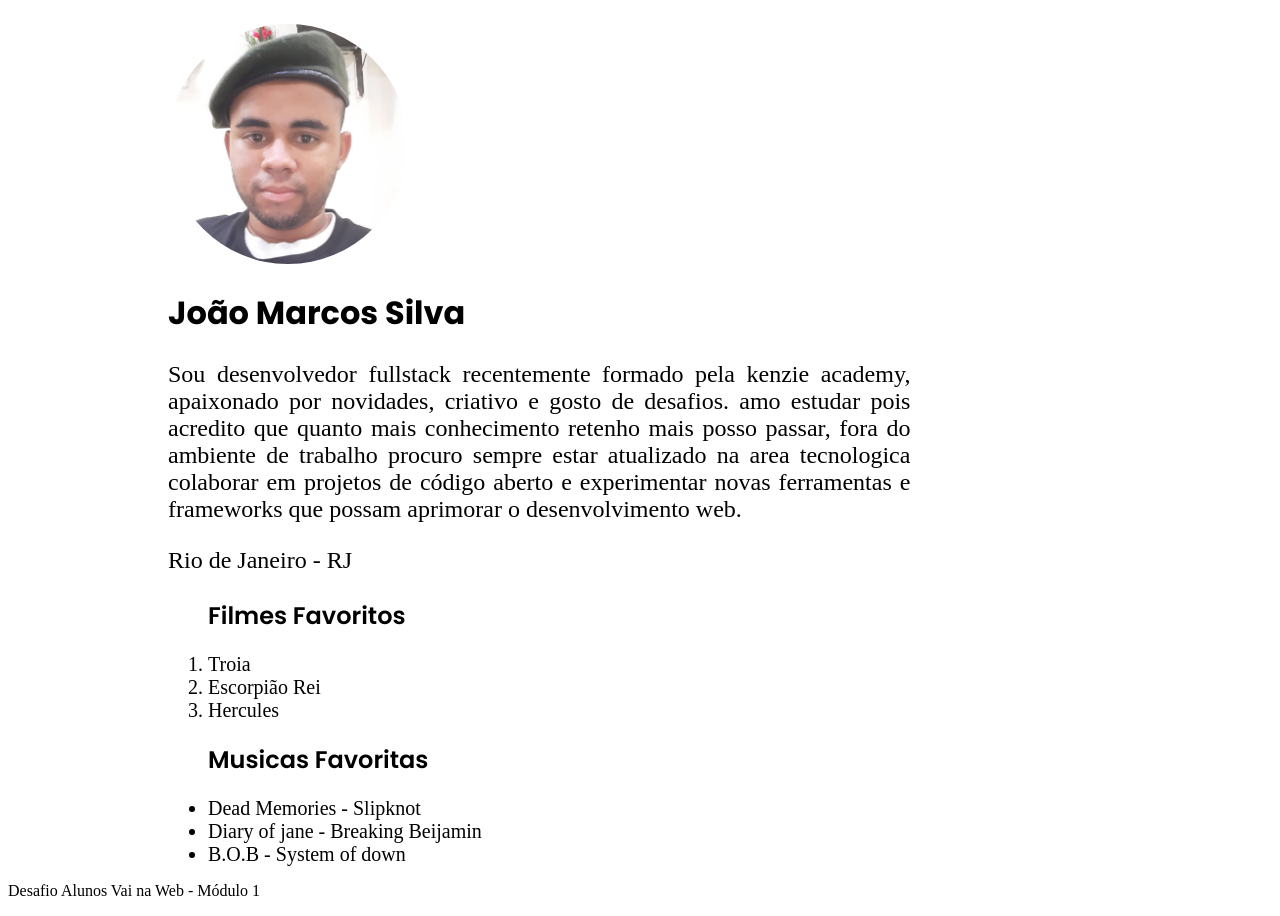
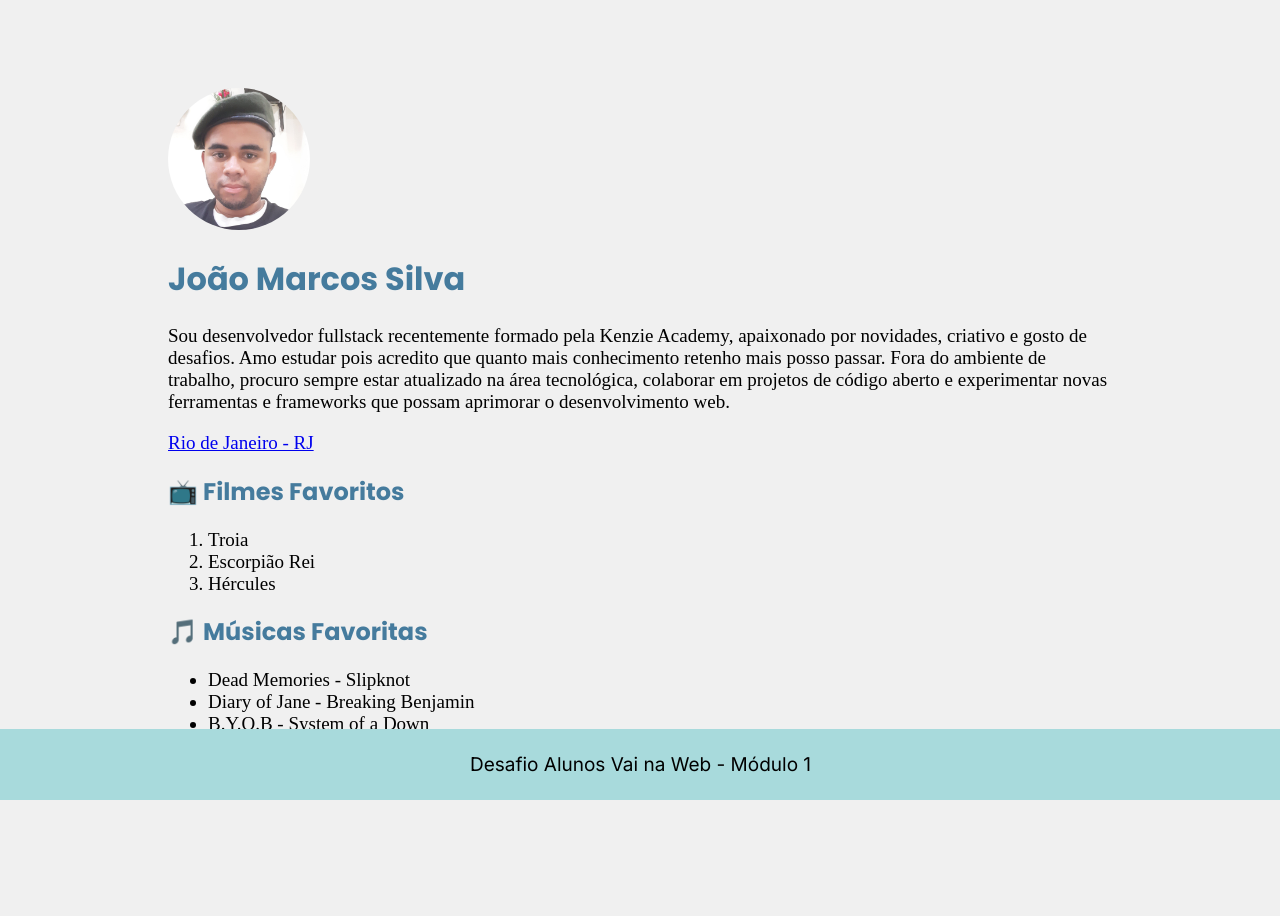
Before and after one commit to joaosilvateixeira33/mini-bio, a plain HTML site: page index.html in a window 1280 px wide. After the commit the page ends 800 px from the top, so only its background shows below. Drawn offline with Linux system fonts and the light colour scheme.

Commit message:
style: reformulando e concluindo desafio

```diff
--- a/css/style.scss
+++ b/css/style.scss
@@ -1,45 +1,51 @@
 @import url('https://fonts.googleapis.com/css2?family=Poppins:ital,wght@0,100;0,200;0,300;0,400;0,500;0,600;0,700;0,800;0,900;1,100;1,200;1,300;1,400;1,500;1,600;1,700;1,800;1,900&display=swap');
+@import url('https://fonts.googleapis.com/css2?family=Inter:ital,opsz,wght@0,14..32,100..900;1,14..32,100..900&display=swap');
 
 $title_font: "Poppins", sans-serif;
+$paragraph_font: "Inter", sans-serif;
+$info_size: 19px;
+$background_default: #F0F0F0;
+$color_default: #333;
+$color_title: #457B9D;
 
-.main_content{
-    padding-top: 2vh;
-    padding-left: 20vh;
-    width: 40vh;
-    height: 40%;
+body{
+    background-color: $background_default;
+    height: 100%;
 }
 
-.image_circle{
-    height: 30vh;
-    border-radius: 100%;
+main{
+    padding: 10vh 20vh 0;
 }
 
-.description{
-    width: 58vw;
-    text-align: justify;
-    font-size: 24px;
-}
-
-h1{
-    font-weight: 700;
-}
-
-h2{
-    font-weight: 600;
-}
-
-p{
-    font-weight: 400;
+img{
+    width: 15%;
+    border-radius: 60%;
 }
 
 h1, h2{
     font-family: $title_font;
+    color: $color_title;
 }
 
-.city{
-    font-size: 24px;
+p, li{
+    font-size: $info_size;
 }
 
-li{
-    font-size: 20px;
+p > a{
+
 }
+
+footer {
+    background-color: #A8DADC;
+    padding: 5px;
+    text-align: center;
+    width: 99.3vw;
+    position: absolute;
+    bottom: 0;
+    left: 0;
+    font-family: $paragraph_font;
+}
+
+footer > p{
+    text-align: center;
+}
--- a/index.html
+++ b/index.html
@@ -8,29 +8,28 @@
 </head>
 <body>
     <main>
-        <div class="main_content">
-            <img src="./assets/foto-perfil.jpg" alt="foto" class="image_circle">
+        <img src="./assets/foto-perfil.jpg" alt="Foto de perfil de João Marcos">
 
         <h1 class="name">João Marcos Silva</h1>
         <p class="description">
-                Sou desenvolvedor fullstack recentemente formado pela kenzie academy, apaixonado por novidades, criativo e gosto de desafios.
-                amo estudar pois acredito que quanto mais conhecimento retenho mais posso passar, fora do ambiente de trabalho procuro sempre estar atualizado na area tecnologica colaborar em projetos de código aberto e experimentar novas ferramentas e frameworks que possam aprimorar o desenvolvimento web.
+            Sou desenvolvedor fullstack recentemente formado pela Kenzie Academy, apaixonado por novidades, criativo e gosto de desafios.
+            Amo estudar pois acredito que quanto mais conhecimento retenho mais posso passar. Fora do ambiente de trabalho, procuro sempre estar atualizado na área tecnológica, colaborar em projetos de código aberto e experimentar novas ferramentas e frameworks que possam aprimorar o desenvolvimento web.
         </p>
-            <p class="city">Rio de Janeiro - RJ</p>
+        <p class="city"><a href="https://prefeitura.rio/">Rio de Janeiro - RJ</a></p>
 
+        <h2>📺 Filmes Favoritos</h2>
         <ol class="favorites_movies">
-                <h2>Filmes Favoritos</h2>
             <li>Troia</li>
             <li>Escorpião Rei</li>
-                <li>Hercules</li>
+            <li>Hércules</li>
         </ol>
+
+        <h2>🎵 Músicas Favoritas</h2>
         <ul class="favorite_musics">
-                <h2>Musicas Favoritas</h2>
             <li>Dead Memories - Slipknot</li>
-                <li>Diary of jane - Breaking Beijamin</li>
-                <li>B.O.B - System of down</li>
+            <li>Diary of Jane - Breaking Benjamin</li>
+            <li>B.Y.O.B - System of a Down</li>
         </ul>
-        </div>
     </main>
     <footer>
         <p>Desafio Alunos Vai na Web - Módulo 1</p>
```
Also changed, not shown: css/style.css, 1 other file. Lines whose indentation alone changed are shown as unchanged.
